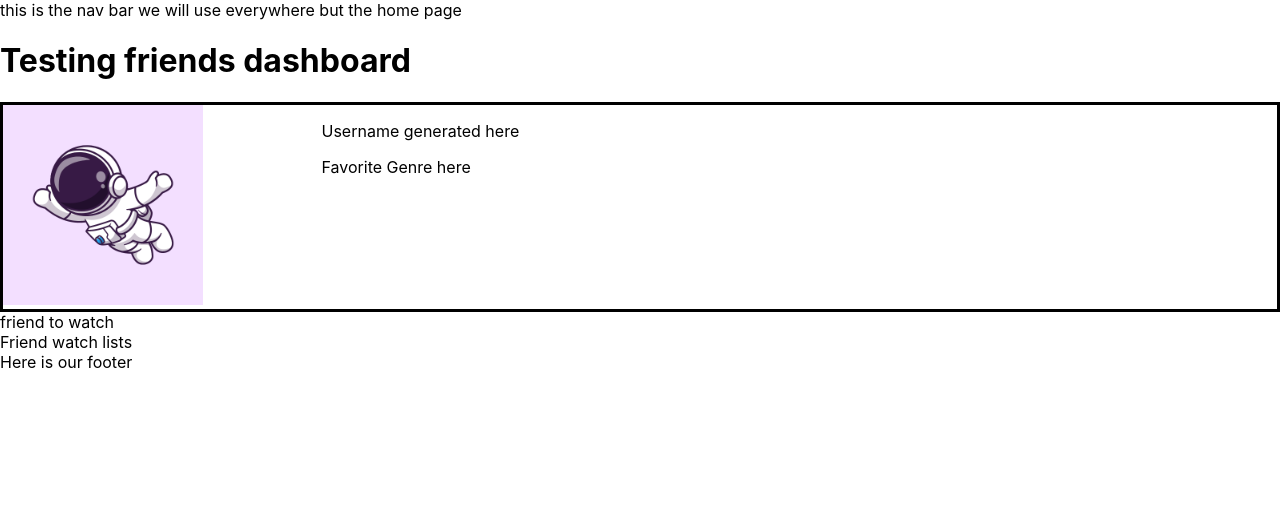
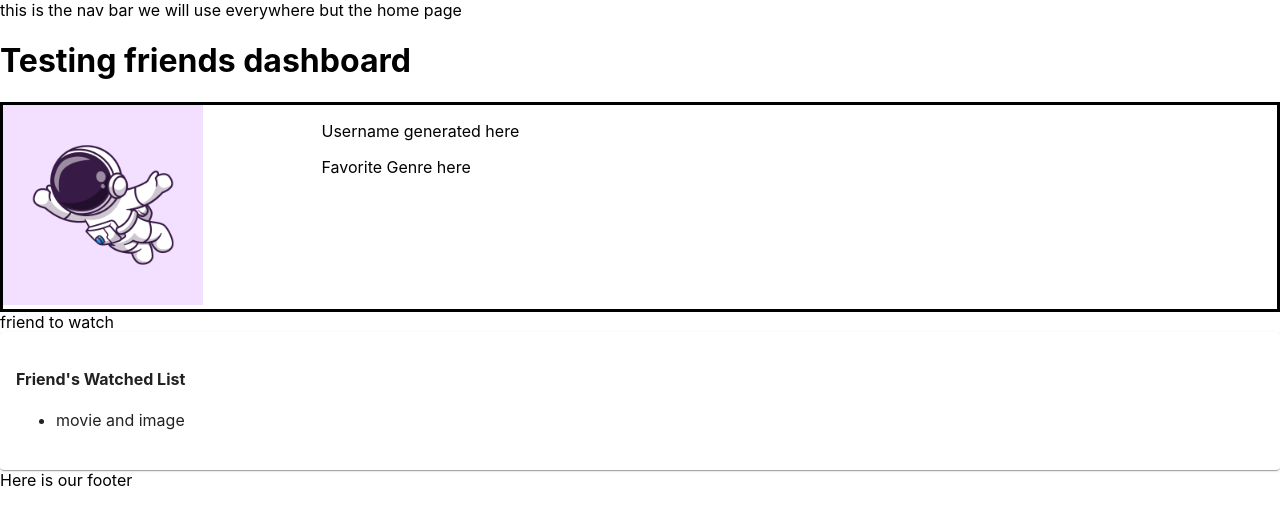
Before and after one commit to emilymclean94/broken_movie_app, a React (Create React App) app in the folder client/: page /yourdashboard in a window 1280 px wide. Shown: the top 524 px of the page. Built offline with nearby package versions, Linux system fonts and the light colour scheme; the HTML template or start-up script is replaced by a standard one.

Commit message:
rough outline and pseudo code for friendsWatchedList component

```diff
--- a/client/src/components/DashboardFriend/FriendsWatchedList.js
+++ b/client/src/components/DashboardFriend/FriendsWatchedList.js
@@ -1,8 +1,26 @@
 import React from 'react';
+import Card from '@mui/material/Card';
+import CardContent from '@mui/material/CardContent';
+
+//TODO small div with two columns?
+//TODO movie, stars, and date rated from user
+//TODO movie poster generated from api?
+
+//TODO function to generate a new instance of the component when movie is added to list
 
 const FriendsWatchedList = () => {
     return (
-        <div>Friend watch lists</div>
+        <div>
+            <Card sx={{ minWidth: 275 }}>
+                <CardContent>
+                <h4>Friend's Watched List</h4>
+
+                <ul>
+                    <li>movie and image</li>
+                </ul>
+                </CardContent>
+            </Card>
+        </div>
     )
 }
 export default FriendsWatchedList;
```
